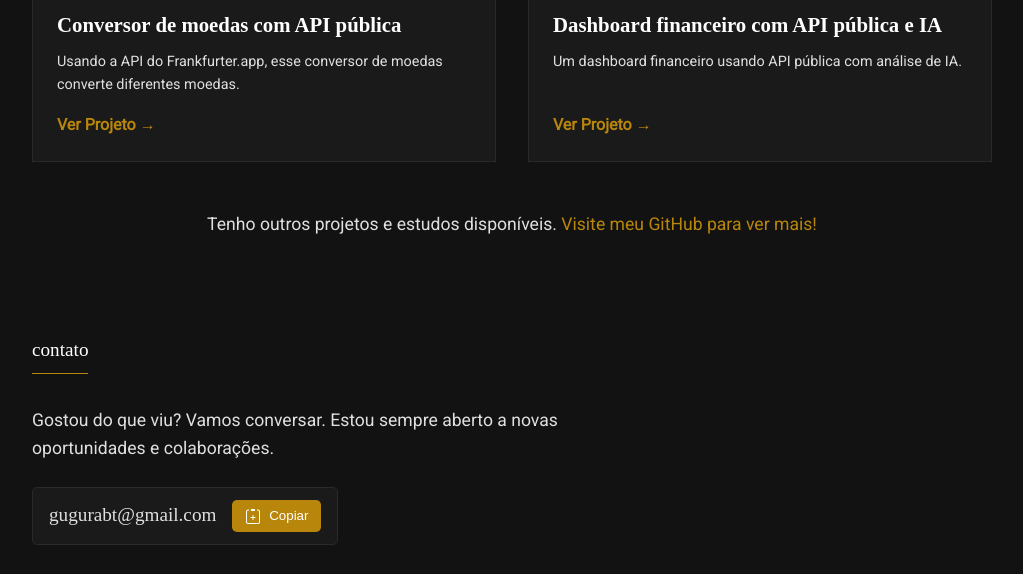
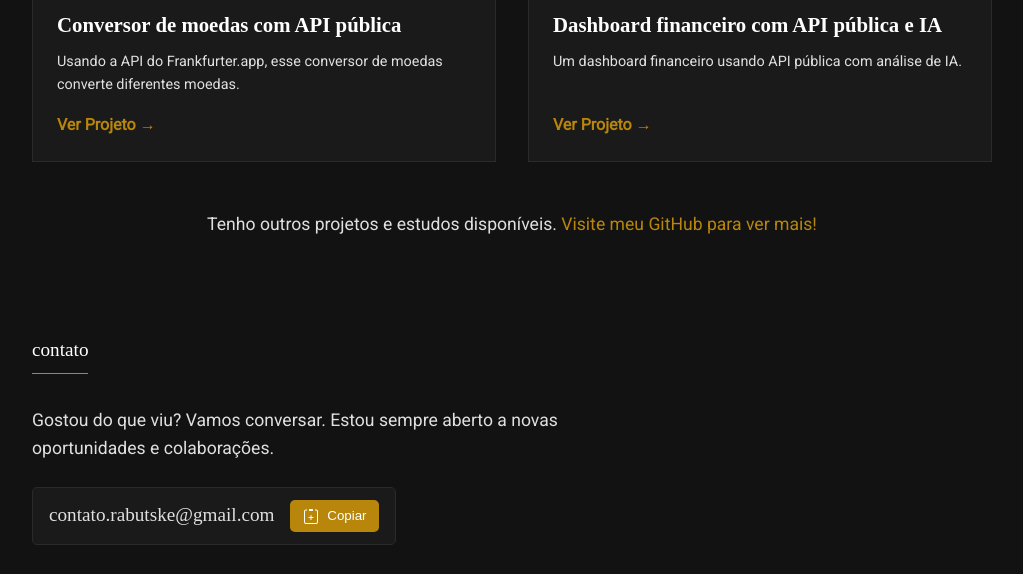
Before and after one commit to GustavoRabutske/portfolio, a plain HTML site: page index.html in a window 1280 px wide. Shown: the part 1402-1976 px from the top of the page, without its empty margins (128-1151 px from the left). Drawn offline with Linux system fonts and the light colour scheme.

Commit message:
atualização de contato

```diff
--- a/index.html
+++ b/index.html
@@ -94,7 +94,7 @@
                     <p>Gostou do que viu? Vamos conversar. Estou sempre aberto a novas oportunidades e colaborações.</p>
 
                     <div class="email-copy-container">
-                        <span id="email-address">gugurabt@gmail.com</span>
+                        <span id="email-address">contato.rabutske@gmail.com</span>
                         <button id="copy-email-button" title="Copiar e-mail">
                             <svg xmlns="http://www.w3.org/2000/svg" width="16" height="16" fill="currentColor" viewBox="0 0 16 16">
                                 <path d="M4 1.5H3a2 2 0 0 0-2 2V14a2 2 0 0 0 2 2h10a2 2 0 0 0 2-2V3.5a2 2 0 0 0-2-2h-1v1h1a1 1 0 0 1 1 1V14a1 1 0 0 1-1 1H3a1 1 0 0 1-1-1V3.5a1 1 0 0 1 1-1h1v-1z"/>
```
Also changed, not shown: 1 other file.
